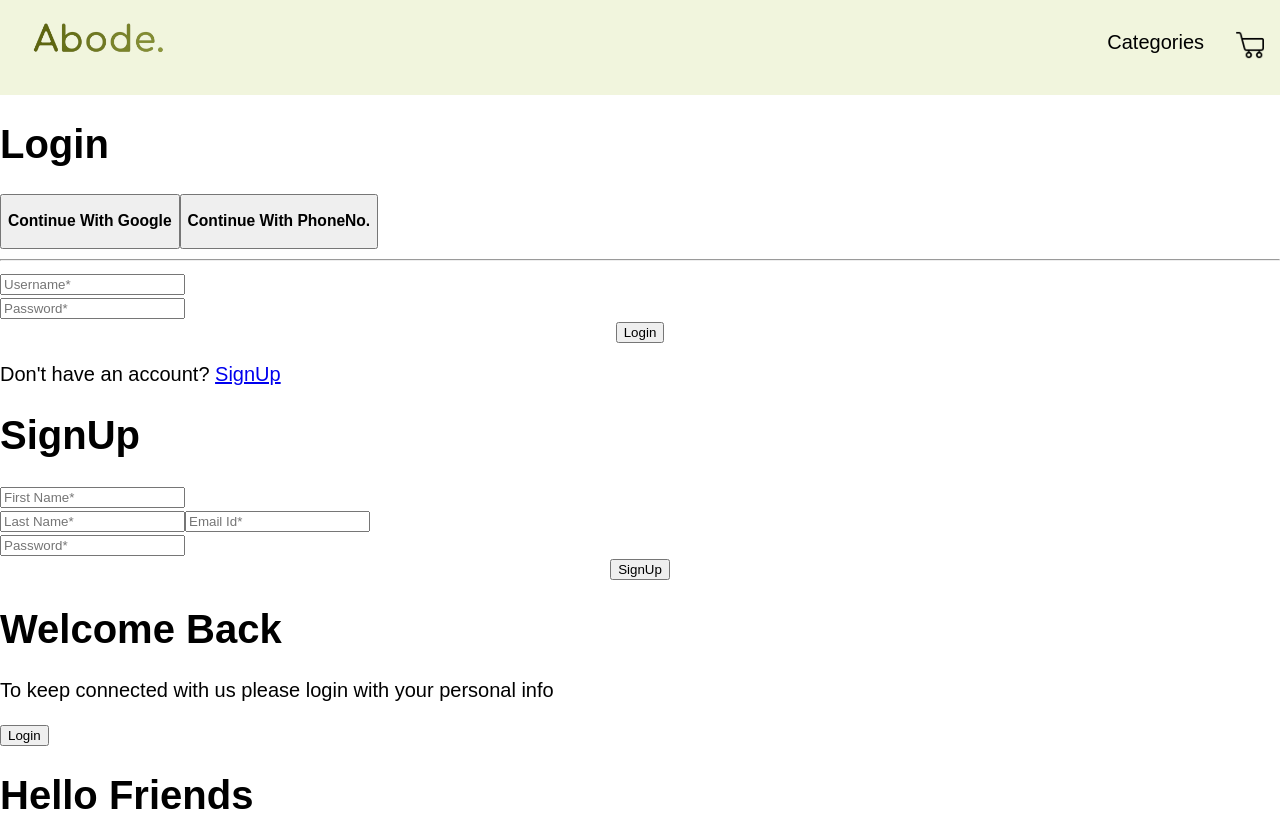
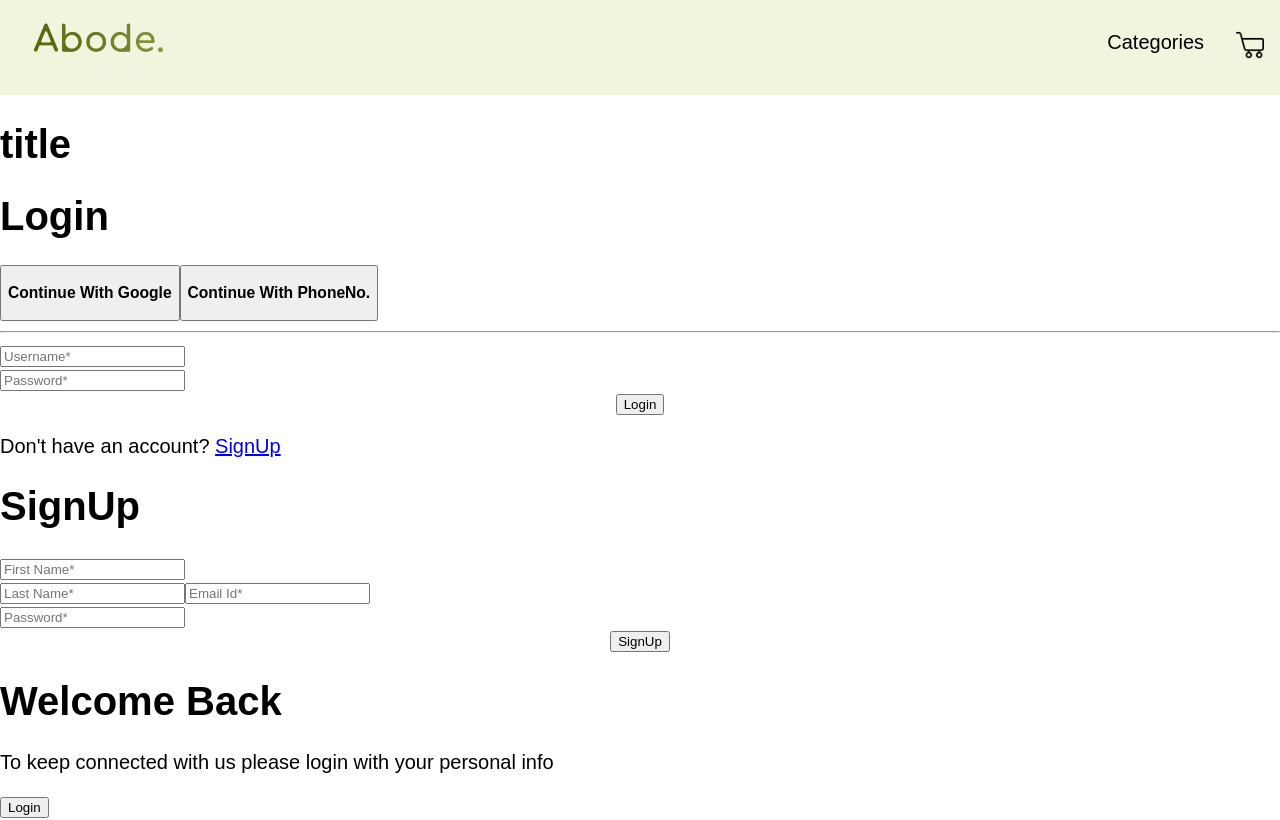
Before and after one commit to rhythm1124/Abode, a React (Create React App) app: page / in a window 1280 px wide. Shown: the top 820 px of the page. Built offline with nearby package versions, Linux system fonts and the light colour scheme; the HTML template or start-up script is replaced by a standard one.

Commit message:
Update Landing-page.js

```diff
--- a/src/components/Landing-page.js
+++ b/src/components/Landing-page.js
@@ -6,8 +6,11 @@ function Main () {
     return (
         <div className="main">
             <div className="main_container">
-                <div className="parallax1"></div>
-                <div className="main-content"></div>
+                <div className="overlay">
+                    <div className="content">
+                        <h1>title</h1>
+                    </div>
+                </div>
             </div>
 
         </div>
```
